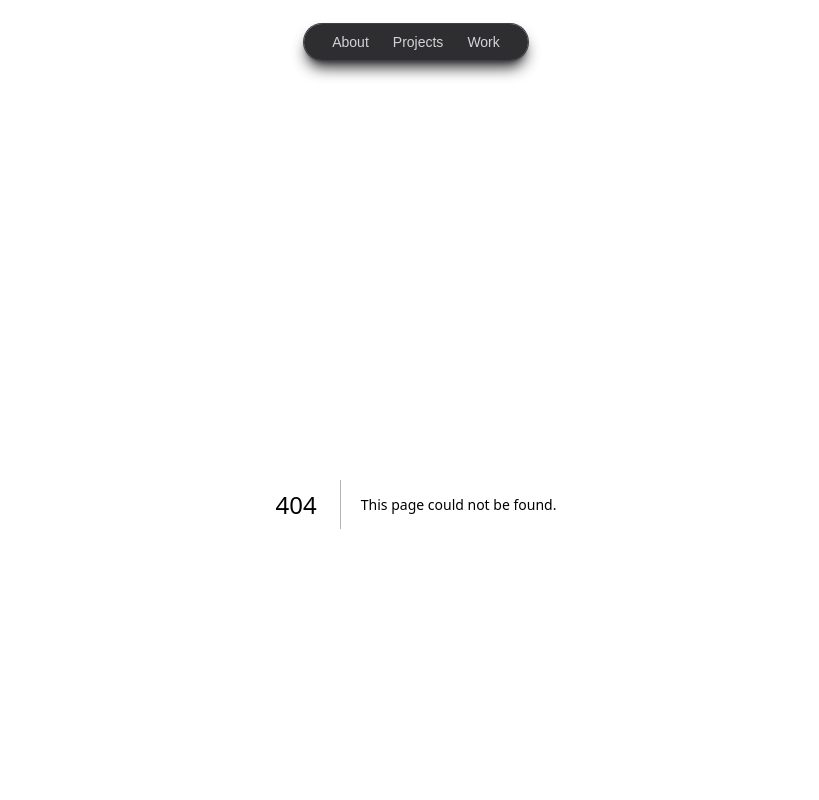
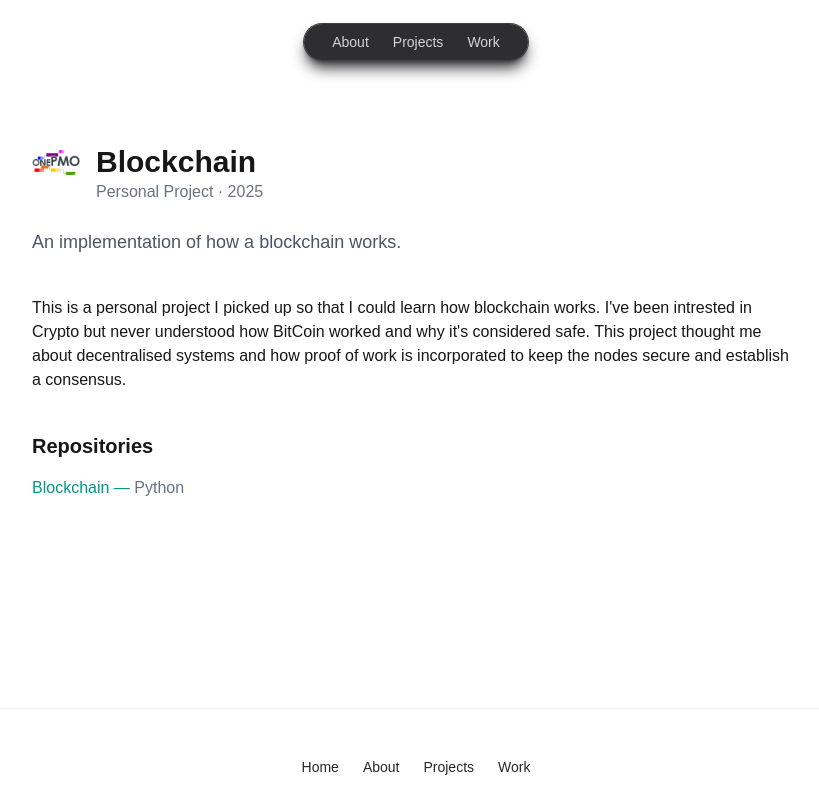
Before and after one commit to jay-kav/jkavanagh, a Next.js app: page /projects/Blockchain in a window 1280 px wide. Before the commit this address had no page. Shown: the top 800 px of the page, without its empty margins (224-1043 px from the left). Built offline with nearby package versions, Linux system fonts and the light colour scheme.

Commit message:
New project added (Blockchain)

```diff
--- /dev/null
+++ b/src/app/projects/Blockchain/page.mdx
@@ -0,0 +1,32 @@
+import { ProjectLayout } from '@/components/ProjectLayout'
+import logo from '@/images/logos/One-PMO-logo.png'
+
+export const project = {
+  slug: 'Blockchain',
+  number: 5,
+  author: 'Jamie Kavanagh',
+  date: '2025',
+  name: 'Blockchain',
+  title: 'Personal Project',
+  logo,
+  description:
+    'An implementation of how a blockchain works.',
+  repos: [
+    {
+      name: 'Blockchain',
+      lang: 'Python',
+      url: 'https://github.com/jay-kav/Blockchain',
+    },
+  ],
+}
+
+export const metadata = {
+  title: project.name,
+  description: project.description,
+}
+
+export default (props) => <ProjectLayout project={project} {...props} />
+
+
+This is a personal project I picked up so that I could learn how blockchain works. I've been intrested in Crypto but never understood how BitCoin worked and why it's considered safe.
+This project thought me about decentralised systems and how proof of work is incorporated to keep the nodes secure and establish a consensus.
```
